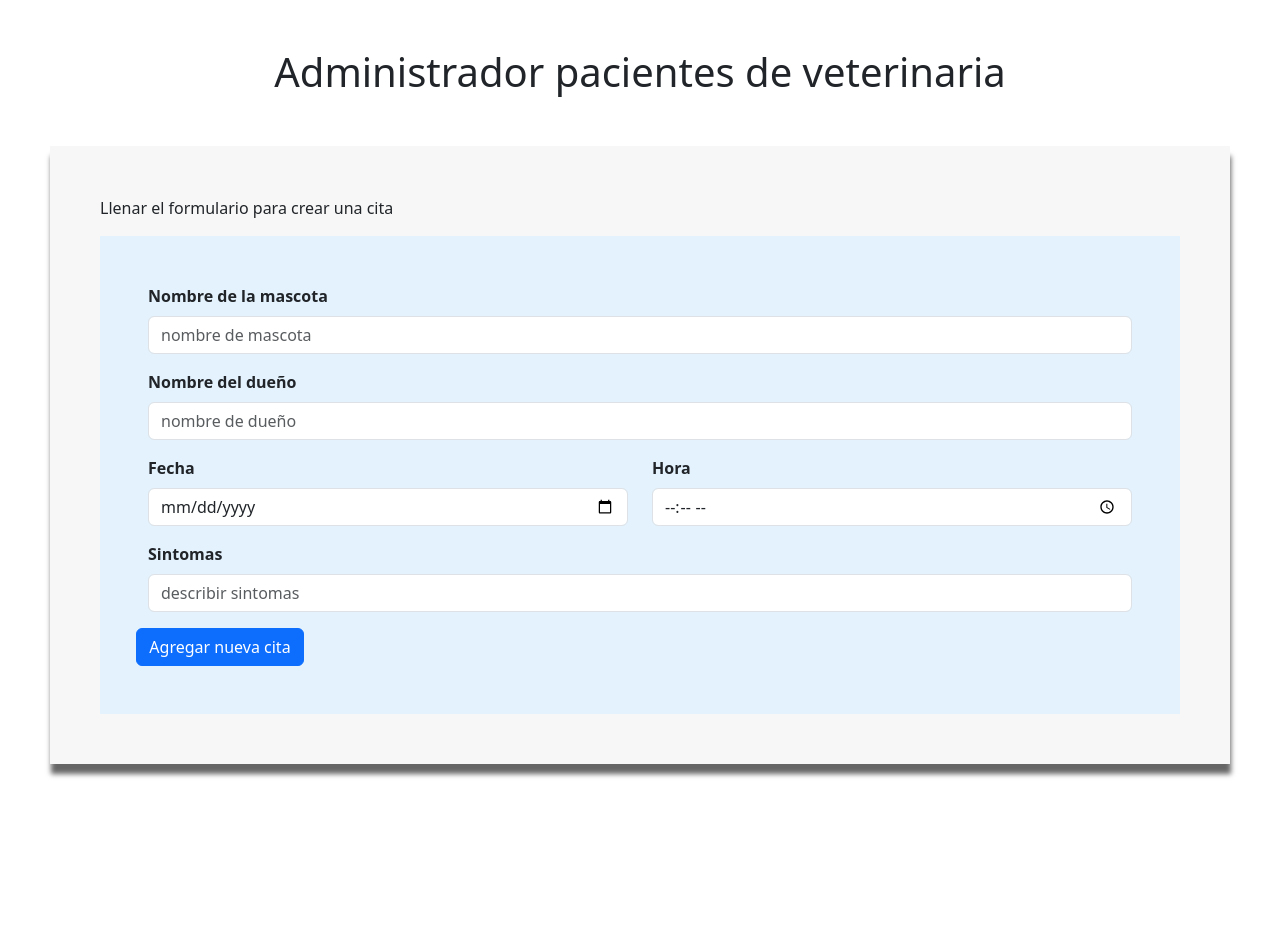
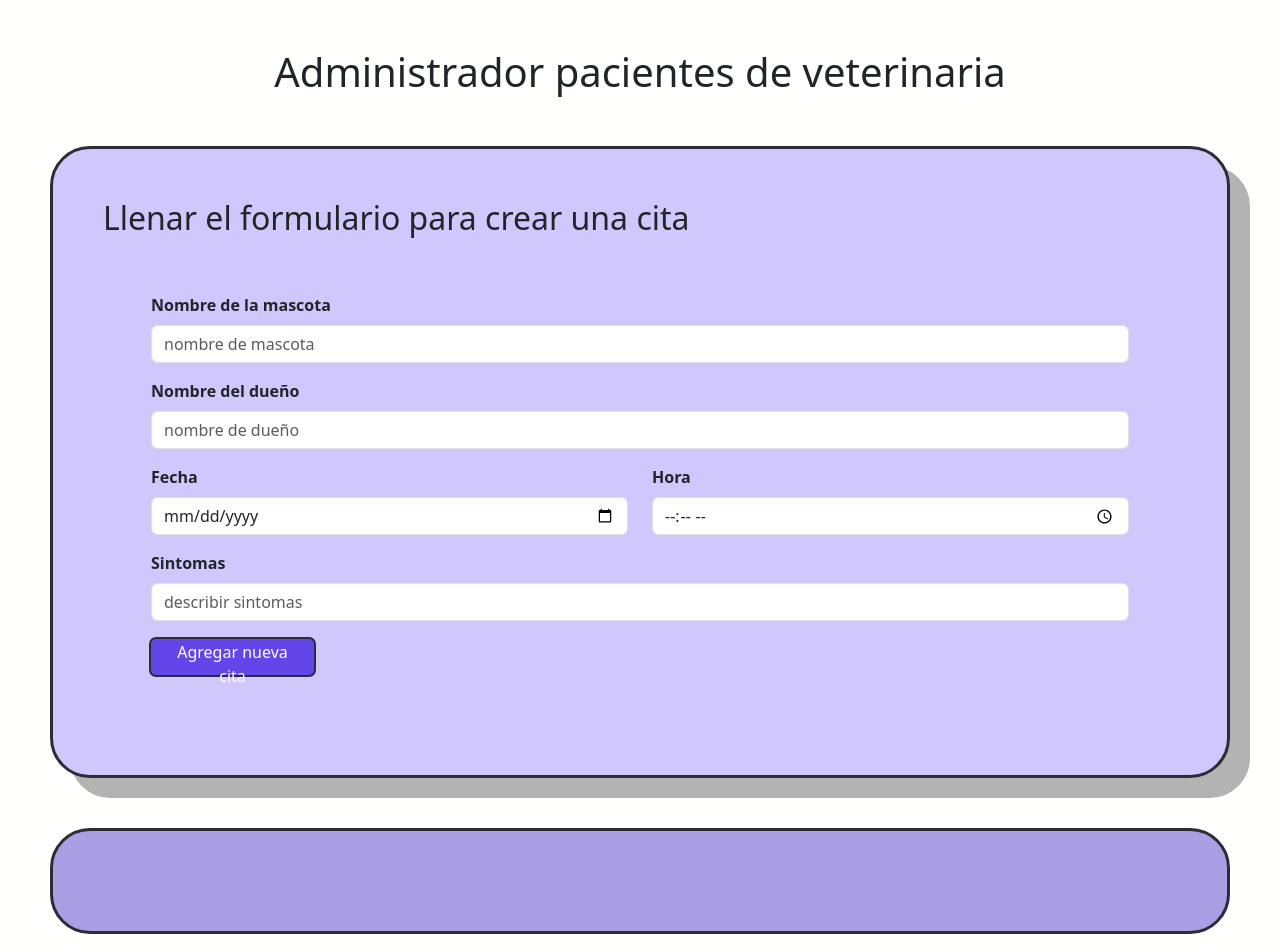
Before and after one commit to Facundo-Vera/Rolling-taller, a React (Vite) app: page / in a window 1280 px wide. Shown: the top 952 px of the page. Before the commit the page ends 814 px from the top, so only its background shows below. Built offline with nearby package versions, Linux system fonts and the light colour scheme.

Commit message:
Organizamos los componentes de modo que el App.jsx maneje el localStorage y le dimos estilos a la grilla que muestra los turnos

```diff
--- a/src/App.jsx
+++ b/src/App.jsx
@@ -1,15 +1,41 @@
 import FormApp from "./components/FormApp";
+import GridTurnos from "./components/GridTurnos";
+import { useEffect,useState } from "react";
+
 import "./css/app.css";
 
 const App = () => {
+   const [turno, setTurno] = useState([]);
+
+  //~falta un estado que guarde los turnos si no existe ninguno en el localStorage
+
+  useEffect(() => {
+    const stored = localStorage.getItem("turno");
+    if (stored) {
+      setTurno(JSON.parse(stored));
+    }
+  }, []);
+
+  //~ limpiar inputs al guardar/cargar  un nuevo turno
+
+  //^guarda turnos cada vez que cambien
+  useEffect(() => {
+    localStorage.setItem("turno", JSON.stringify(turno));
+  }, [turno]);
+
+  const cargarTurno=(nuevoTurno)=>{setTurno([...turno, nuevoTurno])};
   return (
-    <div>
+    <main>
       <h1 className="text-center m-5">Administrador pacientes de veterinaria</h1>
       <div className="contenedor">
-        <p>Llenar el formulario para crear una cita</p>
-        <FormApp />
+        <div className="contenedor-2"></div>
+        <h2>Llenar el formulario para crear una cita</h2>
+        <FormApp cargarTurno={cargarTurno} />
       </div>
-    </div>
+      <div>
+        <GridTurnos turno={turno} />
+      </div>
+    </main>
   );
 };
 
--- a/src/components/CardTurnos.jsx
+++ b/src/components/CardTurnos.jsx
@@ -1,47 +1,46 @@
 import React from "react";
+import "../css/card.css"
 
 const CardTurnos = ({paciente}) => {
   const { mascota, duenio, fecha, hora, sintomas } = paciente;
   return (
     <div>
-      <article>
-        <header>
+      <article  className="tarjeta">
+        <header className="head">
           <h1> Mascota: {mascota} </h1>
           <h2>Dueño: {duenio}</h2>
         </header>
         <div>
             <form>
-            <div className="mb-3 col-6">
-          <label className="form-label">Fecha</label>
+            <div className="mb-3 col-6 d-flex align-items-center m-2" >
+          <label className="form-label me-4 ">Fecha:</label>
           <input
-            type="date"
-            className="form-control"
+            type="text"
+            className="form-control "
             placeholder="dd/mm/yyy"
             id="fecha"
             value={fecha}
           />
         </div>
-        <div className="mb-3 col-6" >
-          <label className="form-label">Hora</label>
+        <div className="mb-3 col-6  d-flex align-items-center m-2"  >
+          <label className="form-label me-4 ">Hora:</label>
           <input
-            type="time"
-            className="form-control"
+            type="text"
+            className="form-control m-1"
             placeholder="dd/mm/yyy"
             id="hora"
             value={hora}
           />
         </div>
-        <div className="mb-3">
-          <label className="form-label">Sintomas</label>
-          <input
-            type="text"
-            className="form-control"
-            id="sintoma"
-            placeholder="describir sintomas"
-            value={sintomas}
-          />
+        <div className="mb-3  d-flex align-items-center m-2">
+          <label className="form-label me-2">Sintomas:</label>
+          <textarea name="" id="" value={sintomas}></textarea>
+        </div>
+        <div className="d-flex justify-content-end">
+          <button className="btn btn-danger">Borrar Turno</button>
         </div>
         </form>
+
         </div>
       </article>
     </div>
--- a/src/components/FormApp.jsx
+++ b/src/components/FormApp.jsx
@@ -1,37 +1,15 @@
 import { useEffect, useState } from "react";
 import "../css/form.css";
 import CardTurnos from "./CardTurnos";
+import GridTurnos from "./GridTurnos"
 
-const FormApp = () => {
+const FormApp = ({cargarTurno}) => {
   const [inputMascota, setInputMascota] = useState("");
   const [inputDuenio, setInputDuenio] = useState("");
   const [inputFecha, setInputFecha] = useState("");
   const [inputHora, setInputHora] = useState("");
   const [inputSintomas, setInputSintomas] = useState("");
 
-  const [turno, setTurno] = useState([]);
-
-  //~falta un estado que guarde los turnos si no existe ninguno en el localStorage
-  // Cargar turnos desde localStorage al iniciar
-  //   Se ejecuta una sola vez (porque el array [] está vacío).
-  // Busca si en el localStorage existe algo guardado bajo la clave "turno".
-  // Si encuentra datos → los convierte de texto a objeto con JSON.parse.
-  // Y actualiza el estado: setTurno(...).
-
-  useEffect(() => {
-    const stored = localStorage.getItem("turno");
-    if (stored) {
-      setTurno(JSON.parse(stored));
-    }
-  }, []);
-
-
-  //~ limpiar inputs al guardar/cargar  un nuevo turno
-
-  //^guarda turnos cada vez que cambien
-  useEffect(() => {
-    localStorage.setItem("turno", JSON.stringify(turno));
-  }, [turno]);
 
 
   const submit = (e) => {
@@ -43,7 +21,11 @@ const FormApp = () => {
       hora: inputHora,
       sintomas: inputSintomas,
     };
-    setTurno([...turno, nuevoTurno]);
+       cargarTurno(nuevoTurno);
+       limpiarFormulario();
+  };
+
+  const limpiarFormulario =()=>{
      setInputMascota("");
     setInputDuenio("");
     setInputFecha("");
@@ -52,7 +34,10 @@ const FormApp = () => {
   };
 
 
+
+
   return (
+    <div>
       <div className="container formulario p-5">
         <form className="row" onSubmit={submit}>
           <div className="mb-3 col-12">
@@ -113,15 +98,8 @@ const FormApp = () => {
             />
           </div>
 
-        <button className="btn btn-primary col-2">Agregar nueva cita</button>
+          <button className="boton col-2">Agregar nueva cita</button>
         </form>
-      <div>
-        <div>
-          {
-          turno.map((paciente,index) => (
-            <CardTurnos paciente={paciente} key={index} />
-          ))}
-        </div>
       </div>
     </div>
   );
--- a/src/components/GridTurnos.jsx
+++ b/src/components/GridTurnos.jsx
@@ -1,13 +1,14 @@
-// import CardTurnos from "./CardTurnos";
+import CardTurnos from "./CardTurnos";
+import "../css/grid.css";
 
-// const GridTurnos = ({ nuevoTurno }) => {
-//   return (
-//     <div>
-//       {nuevoTurno.map((paciente) => (
-//         <CardTurnos paciente={paciente}  />
-//       ))}
-//     </div>
-//   );
-// };
+const GridTurnos = ({ turno}) => {
+  return (
+    <div className="listado-turnos gap-5">
+      {turno.map((paciente,index) => (
+        <CardTurnos paciente={paciente}  key={index}/>
+      ))}
+    </div>
+  );
+};
 
-// export default GridTurnos;
+export default GridTurnos;
--- a/src/css/app.css
+++ b/src/css/app.css
@@ -1,11 +1,16 @@
+body{
+background-color:#fffffe;
+}
+
+
+
 .contenedor{
     margin: 50px;
     padding: 50px;
-    background-color: #f7f7f7;
-box-shadow: 1px 10px 5px 0px rgba(0,0,0,0.6);
--webkit-box-shadow: 1px 10px 5px 0px rgba(0,0,0,0.6);
--moz-box-shadow: 1px 10px 5px 0px rgba(0,0,0,0.6);
-    & p {
-        font-weight: 500;
-    }
+      background-color:#d0c7fc;
+      border-radius: 40px;
+          border: solid 3px #2b2c34;
+box-shadow: 20px 20px 0px 0px rgba(179,179,179,1);
+-webkit-box-shadow: 20px 20px 0px 0px rgba(179,179,179,1);
+-moz-box-shadow: 20px 20px 0px 0px rgba(179,179,179,1);
 }
--- /dev/null
+++ b/src/css/card.css
@@ -0,0 +1,10 @@
+.tarjeta{
+    background-color: #e0dee6;
+    padding: 30px;
+      border-radius: 5px;
+}
+.head{
+    background-color: #dac6fd;
+    border-radius: 5px;
+    padding: 10px;
+}
--- a/src/css/form.css
+++ b/src/css/form.css
@@ -1,9 +1,26 @@
 
 .formulario{
-    background-color: #e3f2fd;
+    background-color:#d0c7fc;
+
 
 }
 
 .form-label{
     font-weight: 600;
 }
+.boton {
+    height: 40px;
+    margin-left: 10px;
+  background-color: #6246ea;
+  /* border: 1px solid #bebebe; */
+   border: solid 2px #2b2c34;
+  border-radius: 7px;
+  color: white;
+   transition: transform 0.3s ease-in-out;
+}
+
+.boton:hover{
+    transform:scale(1.01) ;
+    transition: ease-in-out;
+      background-color: #5037cc;
+}
--- /dev/null
+++ b/src/css/grid.css
@@ -0,0 +1,11 @@
+.listado-turnos {
+  display: flex;
+  flex-wrap: wrap;
+  justify-content: center;
+  align-items: center;
+ margin: 50px;
+    padding: 50px;
+      background-color:#aa9fe4;
+      border-radius: 40px;
+          border: solid 3px #2b2c34;
+}
--- /dev/null
+++ b/src/css/index.css
@@ -0,0 +1,3 @@
+body{
+    background-color: #fffffe;
+}
--- a/src/main.jsx
+++ b/src/main.jsx
@@ -3,6 +3,7 @@ import { createRoot } from 'react-dom/client'
 import App from './App.jsx'
 import "bootstrap/dist/css/bootstrap.min.css";
 import "bootstrap/dist/js/bootstrap.bundle.js";
+import "./css/index.css";
 createRoot(document.getElementById('root')).render(
   <StrictMode>
     <App />
```
Also changed, not shown: src/index.css (deleted). Lines whose indentation alone changed are shown as unchanged.
